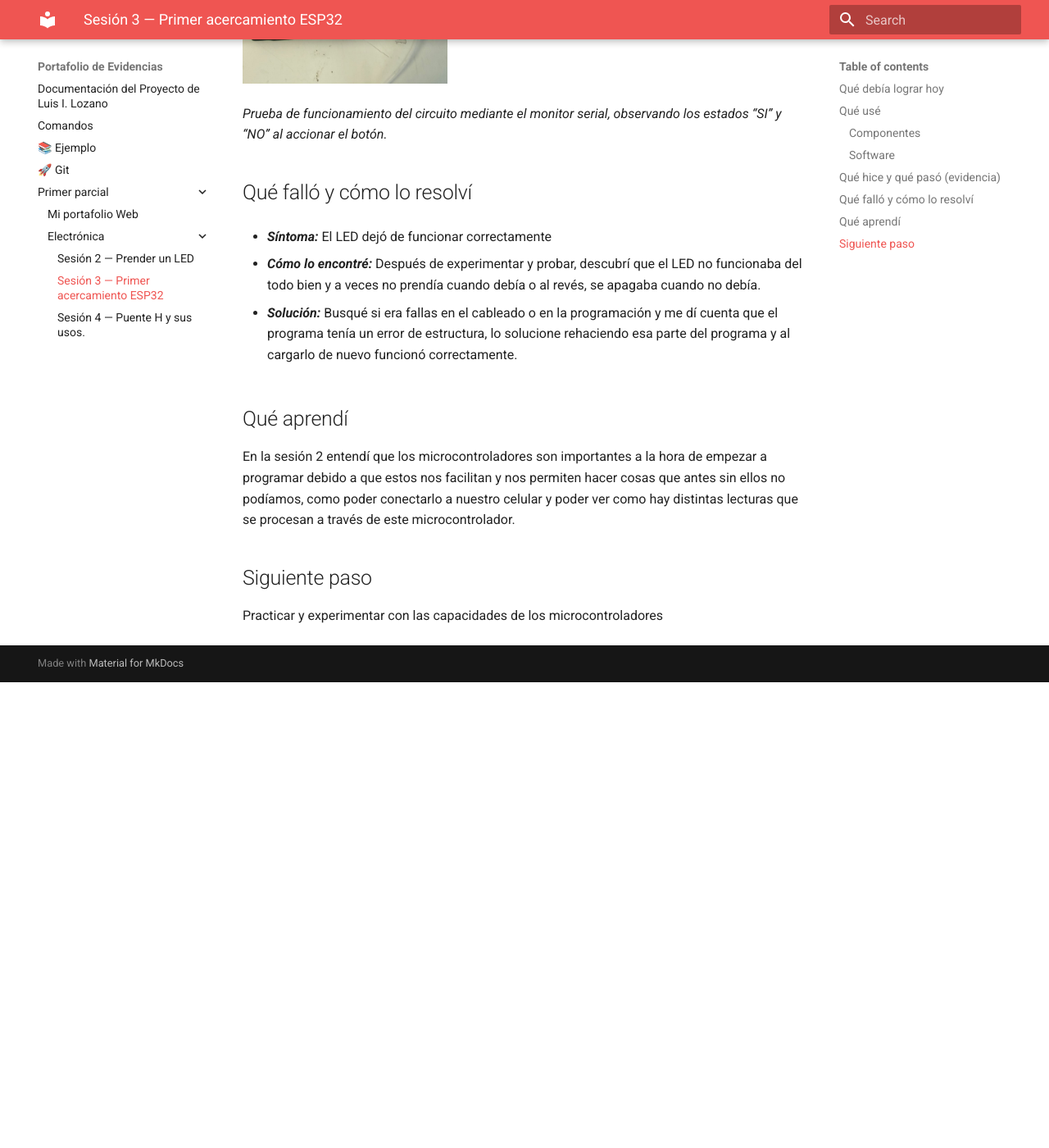
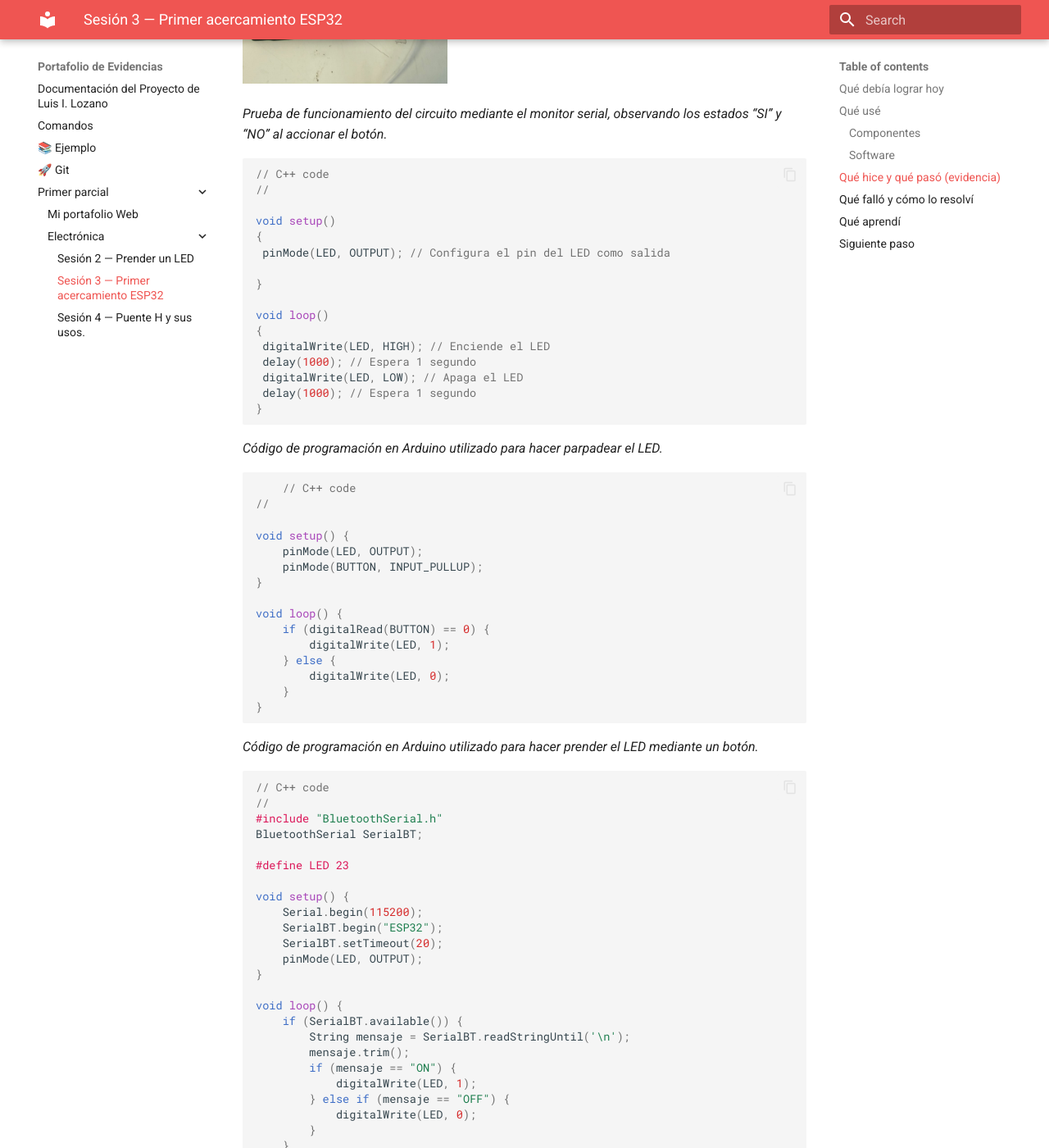
Before and after one commit to LuisILG/Bitacora_LuisO26, an MkDocs documentation site: the page built from docs/Primer_parcial/Electrónica/Sesion3.md, in a window 1280 px wide and 1400 px high, scrolled down 1852 px. Shown: the whole window at 82% size. Built offline with MkDocs 1.6.1 and Material for MkDocs 9.7.7, drawn with Linux system fonts in a browser that asks for light colours; before the commit the page ends 2684 px from its top, so only the background shows below that; some of the changed text lies outside the part shown.

Commit message:
Un par de códigos nuevos

````diff
--- a/docs/Primer_parcial/Electrónica/Sesion3.md
+++ b/docs/Primer_parcial/Electrónica/Sesion3.md
@@ -39,6 +39,77 @@ estado: completa   # borrador | completa
 
 *Prueba de funcionamiento del circuito mediante el monitor serial, observando los estados “SI” y “NO” al accionar el botón.*
 
+```C++
+// C++ code
+//
+
+void setup()
+{
+ pinMode(LED, OUTPUT); // Configura el pin del LED como salida
+
+}
+
+void loop()
+{
+ digitalWrite(LED, HIGH); // Enciende el LED
+ delay(1000); // Espera 1 segundo
+ digitalWrite(LED, LOW); // Apaga el LED
+ delay(1000); // Espera 1 segundo
+}
+```
+
+
+*Código de programación en Arduino utilizado para hacer parpadear el LED.*
+
+```C++
+    // C++ code
+//
+
+void setup() {
+    pinMode(LED, OUTPUT);
+    pinMode(BUTTON, INPUT_PULLUP);
+}
+
+void loop() {
+    if (digitalRead(BUTTON) == 0) {
+        digitalWrite(LED, 1);
+    } else {
+        digitalWrite(LED, 0);
+    }
+}
+```
+
+*Código de programación en Arduino utilizado para hacer prender el LED mediante un botón.*
+
+```C++
+// C++ code
+//
+#include "BluetoothSerial.h"
+BluetoothSerial SerialBT;
+
+#define LED 23
+
+void setup() {
+    Serial.begin(115200);
+    SerialBT.begin("ESP32");
+    SerialBT.setTimeout(20);
+    pinMode(LED, OUTPUT);
+}
+
+void loop() {
+    if (SerialBT.available()) {
+        String mensaje = SerialBT.readStringUntil('\n');
+        mensaje.trim();
+        if (mensaje == "ON") {
+            digitalWrite(LED, 1);
+        } else if (mensaje == "OFF") {
+            digitalWrite(LED, 0);
+        }
+    }
+}
+```
+
+*Código de programación en Arduino utilizado para hacer prender el LED mediante BlueTooth*
 
 ## Qué falló y cómo lo resolví
 
````
Also changed, not shown: docs/Primer_parcial/Sesion1.md (+2 -0 lines), docs/index.md (+1 -4 lines).
